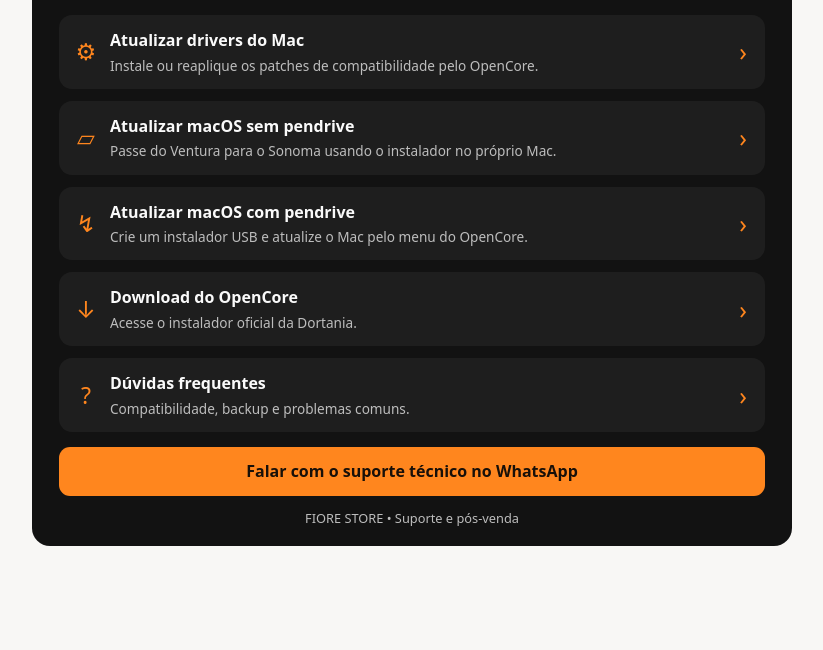
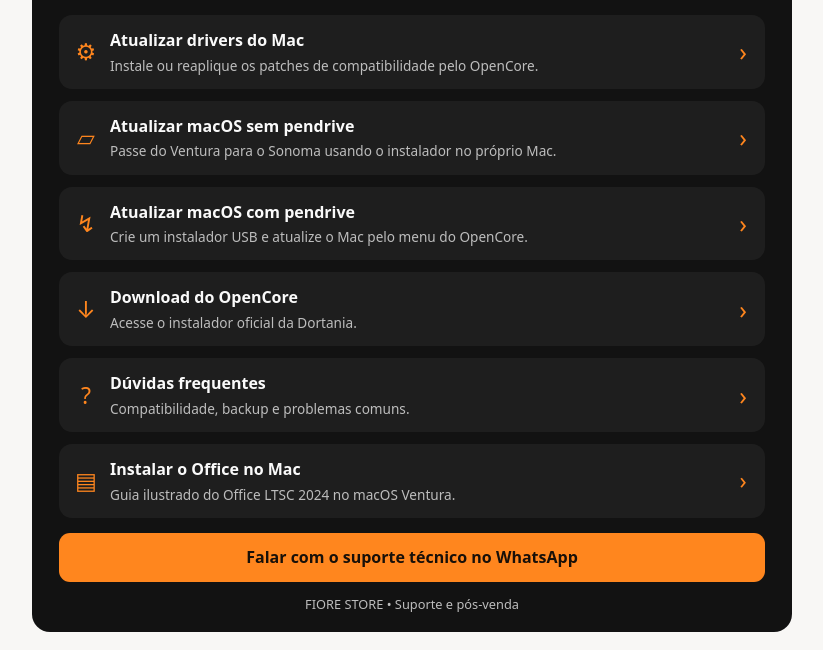
Before and after one commit to fiorestore/fiorestore.github.io, a plain HTML site: page suporte/opencore/index.html in a window 1280 px wide. Shown: the part 212-862 px from the top of the page, without its empty margins (228-1051 px from the left). Before the commit the page ends 800 px from the top, so only its background shows below. Drawn offline with Linux system fonts and the light colour scheme.

Commit message:
Inclui o guia do Office na Central de Suporte

```diff
--- a/suporte/opencore/index.html
+++ b/suporte/opencore/index.html
@@ -70,6 +70,7 @@ footer{text-align:center;color:var(--muted);font-size:.8rem;padding:13px 0 1px}
 <dt>O Wi-Fi sumiu ou o vídeo ficou lento. O que faço?</dt><dd>Veja <a href="#drivers">como reaplicar os patches</a>. Se o OCLP apresentar um erro, envie a mensagem ao suporte.</dd>
 <dt>O instalador não aparece no menu. O que devo selecionar?</dt><dd>Confira se você entrou pelo EFI Boot correto. Se a instalação ainda estava em andamento e a opção esperada sumiu, envie uma foto da tela à Fiore antes de apagar volumes ou reiniciar a instalação.</dd>
 </dl></div></details>
+<a class="topic office-link" href="../office/" style="display:grid;grid-template-columns:24px minmax(0,1fr) 14px;gap:12px;align-items:center;padding:13px 15px;min-height:66px;color:inherit;text-decoration:none"><span class="icon" aria-hidden="true">▤</span><span><strong>Instalar o Office no Mac</strong><small>Guia ilustrado do Office LTSC 2024 no macOS Ventura.</small></span><span class="icon" aria-hidden="true">›</span></a>
 <a class="cta" id="contato" href="https://wa.me/5519994161157?text=Ol%C3%A1%2C+Fiore%21+Preciso+de+ajuda+com+o+OpenCore+no+meu+Mac.">Falar com o suporte técnico no WhatsApp</a>
 </main>
 <footer>FIORE STORE • Suporte e pós-venda</footer>
```
